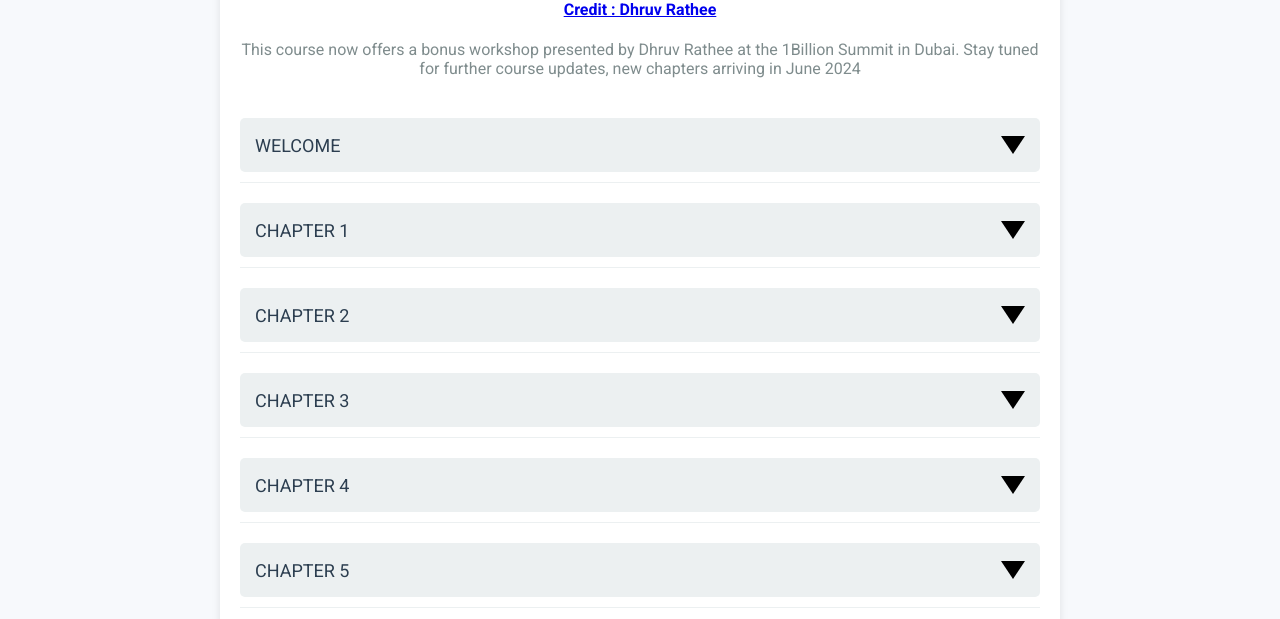
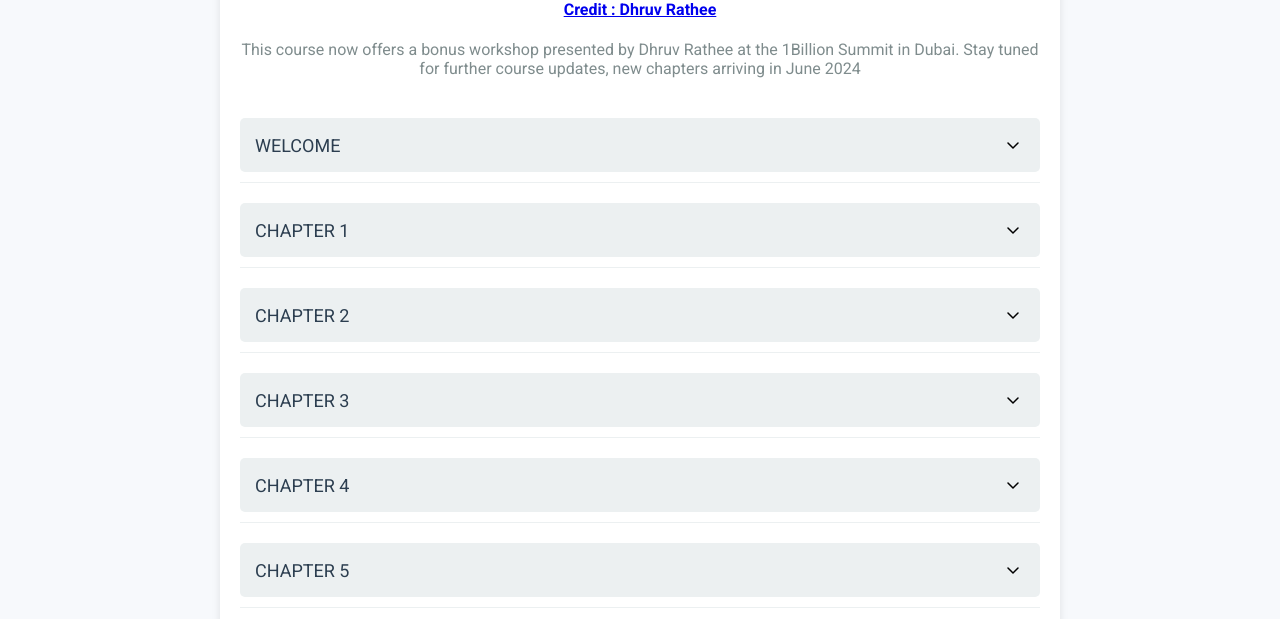
Before and after one commit to Ansh-Yadav-maths-lover/dhruv-chat-gpto, a plain HTML site: page index.html in a window 1280 px wide. Shown: the part 181-800 px from the top of the page. Drawn offline with Linux system fonts and the light colour scheme.

Commit message:
Update index.html

```diff
--- a/index.html
+++ b/index.html
@@ -220,8 +220,8 @@
         <div class="chapter">
             <div class="chapter-title">
                 <span>WELCOME</span>
-                <svg class="icon" xmlns="http://www.w3.org/2000/svg" width="24" height="24" viewBox="0 0 24 24">
-                    <path d="M12 21l-12-18h24z"/>
+                <svg width="24" height="24" viewBox="0 0 24 24" fill="none" xmlns="http://www.w3.org/2000/svg">
+                   <path d="M7 10L12 15L17 10" stroke="#000000" stroke-width="1.5" stroke-linecap="round" stroke-linejoin="round"/>
                 </svg>
             </div>
             <div class="content">
@@ -233,8 +233,8 @@
         <div class="chapter">
             <div class="chapter-title">
                 <span>CHAPTER 1</span>
-                <svg class="icon" xmlns="http://www.w3.org/2000/svg" width="24" height="24" viewBox="0 0 24 24">
-                    <path d="M12 21l-12-18h24z"/>
+                <svg width="24" height="24" viewBox="0 0 24 24" fill="none" xmlns="http://www.w3.org/2000/svg">
+                   <path d="M7 10L12 15L17 10" stroke="#000000" stroke-width="1.5" stroke-linecap="round" stroke-linejoin="round"/>
                 </svg>
             </div>
             <div class="content">
@@ -249,8 +249,8 @@
         <div class="chapter">
             <div class="chapter-title">
                 <span>CHAPTER 2</span>
-                <svg class="icon" xmlns="http://www.w3.org/2000/svg" width="24" height="24" viewBox="0 0 24 24">
-                    <path d="M12 21l-12-18h24z"/>
+                <svg width="24" height="24" viewBox="0 0 24 24" fill="none" xmlns="http://www.w3.org/2000/svg">
+                   <path d="M7 10L12 15L17 10" stroke="#000000" stroke-width="1.5" stroke-linecap="round" stroke-linejoin="round"/>
                 </svg>
             </div>
             <div class="content">
@@ -266,8 +266,8 @@
         <div class="chapter">
             <div class="chapter-title">
                 <span>CHAPTER 3</span>
-                <svg class="icon" xmlns="http://www.w3.org/2000/svg" width="24" height="24" viewBox="0 0 24 24">
-                    <path d="M12 21l-12-18h24z"/>
+                <svg width="24" height="24" viewBox="0 0 24 24" fill="none" xmlns="http://www.w3.org/2000/svg">
+                   <path d="M7 10L12 15L17 10" stroke="#000000" stroke-width="1.5" stroke-linecap="round" stroke-linejoin="round"/>
                 </svg>
             </div>
             <div class="content">
@@ -283,8 +283,8 @@
         <div class="chapter">
             <div class="chapter-title">
                 <span>CHAPTER 4</span>
-                <svg class="icon" xmlns="http://www.w3.org/2000/svg" width="24" height="24" viewBox="0 0 24 24">
-                    <path d="M12 21l-12-18h24z"/>
+                <svg width="24" height="24" viewBox="0 0 24 24" fill="none" xmlns="http://www.w3.org/2000/svg">
+                   <path d="M7 10L12 15L17 10" stroke="#000000" stroke-width="1.5" stroke-linecap="round" stroke-linejoin="round"/>
                 </svg>
             </div>
             <div class="content">
@@ -298,8 +298,8 @@
         <div class="chapter">
             <div class="chapter-title">
                 <span>CHAPTER 5</span>
-                <svg class="icon" xmlns="http://www.w3.org/2000/svg" width="24" height="24" viewBox="0 0 24 24">
-                    <path d="M12 21l-12-18h24z"/>
+                <svg width="24" height="24" viewBox="0 0 24 24" fill="none" xmlns="http://www.w3.org/2000/svg">
+                   <path d="M7 10L12 15L17 10" stroke="#000000" stroke-width="1.5" stroke-linecap="round" stroke-linejoin="round"/>
                 </svg>
             </div>
             <div class="content">
@@ -314,8 +314,8 @@
         <div class="chapter">
             <div class="chapter-title">
                 <span>CHAPTER 6</span>
-                <svg class="icon" xmlns="http://www.w3.org/2000/svg" width="24" height="24" viewBox="0 0 24 24">
-                    <path d="M12 21l-12-18h24z"/>
+                <svg width="24" height="24" viewBox="0 0 24 24" fill="none" xmlns="http://www.w3.org/2000/svg">
+                   <path d="M7 10L12 15L17 10" stroke="#000000" stroke-width="1.5" stroke-linecap="round" stroke-linejoin="round"/>
                 </svg>
             </div>
             <div class="content">
```
